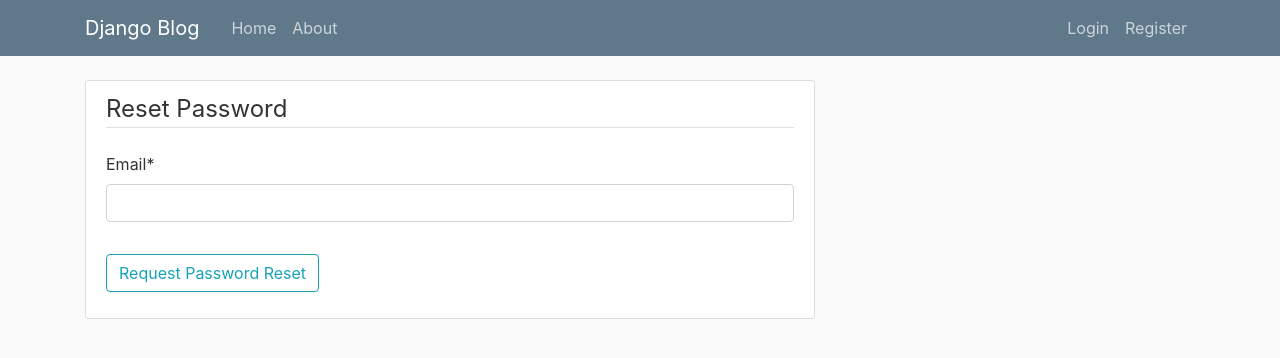
After one commit to chrispydizzle/django_project, a Django app: page /password-reset/ in a window 1280 px wide. The commit adds this page. Shown: the top 358 px of the page. Run offline with Django 3.2, Linux system fonts and the light colour scheme; some libraries are stand-ins or nearby versions.

Commit message:
trying to debug

```diff
--- a/blog/templates/blog/base.html
+++ b/blog/templates/blog/base.html
@@ -62,7 +62,7 @@
                 {% endif %}
                 {% block content %}{% endblock %}
             </div>
-            <div class="col-md-4">
+            <!-- <div class="col-md-4">
                 <div class="content-section">
                     <h3>Our Sidebar</h3>
                     <p class='text-muted'>You can put any information here you'd like.
@@ -74,7 +74,7 @@
                         </ul>
                     </p>
                 </div>
-            </div>
+            </div> -->
         </div>
     </main>
 
--- a/blog/templates/blog/home.html
+++ b/blog/templates/blog/home.html
@@ -5,7 +5,7 @@
     <img class="rounded-circle article-img" src="{{ post.author.profile.image.url }}">
     <div class="media-body">
         <div class="article-metadata">
-            <a class="mr-2" href="#">{{ post.author }}</a>
+<a class="mr-2" href="{% url 'user-posts' post.author.username %}">{{ post.author }}</a>
             <small class="text-muted">{{ post.date_posted|date:"F d, Y" }}</small>
         </div>
         <h2><a class="article-title" href="{% url 'post-detail' post.id %}">{{ post.title }}</a></h2>
--- a/blog/templates/blog/post_detail.html
+++ b/blog/templates/blog/post_detail.html
@@ -4,7 +4,7 @@
     <img class="rounded-circle article-img" src="{{ object.author.profile.image.url }}">
     <div class="media-body">
         <div class="article-metadata">
-            <a class="mr-2" href="#">{{ object.author }}</a>
+<a class="mr-2" href="{% url 'user-posts' object.author.username %}">{{ object.author }}</a>
             <small class="text-muted">{{ object.date_posted|date:"F d, Y" }}</small>
             {% if object.author == user %}
             <div>
--- a/blog/urls.py
+++ b/blog/urls.py
@@ -4,12 +4,14 @@ from .views import (
     PostDetailView,
     PostCreateView,
     PostUpdateView,
-    PostDeleteView
+    PostDeleteView,
+    UserPostListView
     )
 from . import views
 
 urlpatterns = [
     path('', PostListView.as_view(), name='blog-home'),
+    path('user/<str:username>/', UserPostListView.as_view(), name='user-posts'),
     path('post/<int:pk>/', PostDetailView.as_view(), name='post-detail'),
     path('post/new/', PostCreateView.as_view(), name='post-create'),
     path('post/<int:pk>/update/', PostUpdateView.as_view(), name='post-update'),
--- a/django_project/urls.py
+++ b/django_project/urls.py
@@ -25,6 +25,20 @@ urlpatterns = [
     path('profile/', user_views.profile, name='profile'),
     path('login/', auth_views.LoginView.as_view(template_name='users/login.html'), name='login'),
     path('logout/', auth_views.LogoutView.as_view(template_name='users/logout.html'), name='logout'),
+    path('password-reset/',
+        auth_views.PasswordResetView.as_view(template_name='users/password_reset.html'),
+        name='password_reset'),
+
+    path('password-reset/done/',
+        auth_views.PasswordResetDoneView.as_view(template_name='users/password_reset_done.html'),
+        name='password_reset_done'),
+
+    path('password-reset-confirm/<uidb64>/<token>/',
+        auth_views.PasswordResetConfirmView.as_view(template_name='users/password_reset_confirm.html'),
+        name='password_reset_confirm'),
+    path('password-reset-complete/',
+        auth_views.PasswordResetCompleteView.as_view(template_name='users/password_reset_complete.html'),
+        name='password_reset_complete'),
     path('', include('blog.urls')),
 ]
 
--- a/users/signals.py
+++ b/users/signals.py
@@ -7,8 +7,7 @@ from .models import Profile
 @receiver(post_save, sender=User)
 def create_profile(sender, instance, created, **kwargs):
     if created:
-        Profile.objects.create(user=instance)
-
+        Profile.objects.create(user = instance)
 
 @receiver(post_save, sender=User)
 def save_profile(sender, instance, **kwargs):
--- a/users/templates/users/login.html
+++ b/users/templates/users/login.html
@@ -10,6 +10,9 @@
         </fieldset>
         <div class="form-group">
             <button class="btn btn-outline-info" type="submit">Login</button>
+            <small class="text-muted ml-2">
+                <a href="{% url 'password_reset' %}">Forgot Password</a>
+            </small>
         </div>
     </form>
     <div class="border-top pt-3">
--- /dev/null
+++ b/users/templates/users/password_reset.html
@@ -0,0 +1,16 @@
+{% extends "blog/base.html" %}
+{% load crispy_forms_tags %}
+{% block content %}
+<div class="content-section">
+    <form method="POST">
+        {% csrf_token %}
+        <fieldset class="form-group">
+            <legend class="border-bottom mb-4">Reset Password</legend>
+            {{ form|crispy }}
+        </fieldset>
+        <div class="form-group">
+            <button class="btn btn-outline-info" type="submit">Request Password Reset</button>
+        </div>
+    </form>
+</div>
+{% endblock content %}
--- a/users/views.py
+++ b/users/views.py
@@ -11,7 +11,7 @@ def register(request):
             form.save()
             username = form.cleaned_data.get('username')
             messages.success(
-                request, f'Your account has been created! You are now able to log in')
+            request, f'Your account has been created! You are now able to log in')
             return redirect('login')
     else:
         form = UserRegisterForm()
@@ -23,8 +23,8 @@ def profile(request):
     if request.method == 'POST':
         u_form = UserUpdateForm(request.POST, instance=request.user)
         p_form = ProfileUpdateForm(request.POST,
-                                   request.FILES,
-                                   instance=request.user.profile)
+                                request.FILES,
+                                instance=request.user.profile)
         if u_form.is_valid() and p_form.is_valid():
             u_form.save()
             p_form.save()
```
Also changed, not shown: blog/templates/blog/user_posts.html (added, +36 -0 lines), blog/views.py (+13 -1 lines), django_project/settings.py (+7 -0 lines), users/templates/users/password_reset_complete.html (added, +7 -0 lines), users/templates/users/password_reset_confirm.html (added, +16 -0 lines), users/templates/users/password_reset_done.html (added, +7 -0 lines), db.sqlite3.
